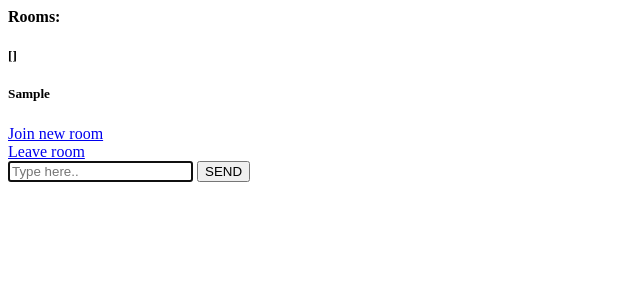
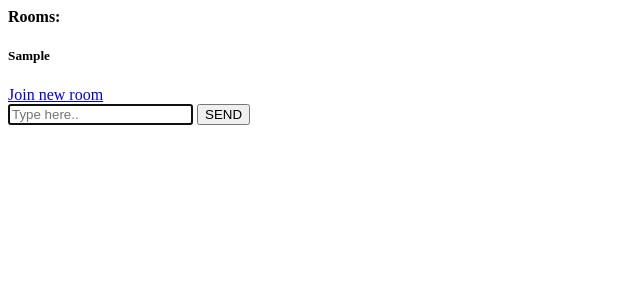
Before and after one commit to adarsh0016/chatapp-flask-socketio, a Flask app: template templates/chat.html in a window 1280 px wide. Shown: the top 300 px of the page, without its empty margins (0-640 px from the left). Run offline with Flask 2, Linux system fonts and the light colour scheme; the template is opened without the code that fills it: most values are stand-ins (such as "Sample title", 1, 10 or a date in 2020); some libraries are stand-ins or nearby versions.

Commit message:
refined a bit

```diff
--- a/application.py
+++ b/application.py
@@ -25,6 +25,7 @@
 login.init_app(app)
 
 ROOMS = []
+room_name = ""
 
 @login.user_loader
 def load_user(id):
@@ -63,7 +64,7 @@
     if login_form.validate_on_submit():
         user_object = User.query.filter_by(username=login_form.username.data).first()
         login_user(user_object)
-        return redirect(url_for('create_room'))
+        return redirect(url_for('chat'))
 
         return "Not logged in!"
 
@@ -102,8 +103,11 @@
     user_rooms_list = []
     for user_room in user_rooms:
         user_rooms_list.append(user_room.room)
+    if room_name not in user_rooms_list:
+        user_rooms_list.append(room_name)
+    user_rooms_list.reverse()
 
-    return render_template('chat.html', username=current_user.username, room_name=room_name, user_rooms_list=user_rooms_list)
+    return render_template('chat.html', username=current_user.username, user_rooms_list=user_rooms_list)
 
 @app.route("/leave", methods=['GET'])
 def leave_room__():
@@ -127,16 +131,16 @@
 def join(data):
     join_room(data['room'])
 
+    send({'msg': data['username'] + " has joined the '" + data['room'] + "' room."}, room=data['room'])
+
     #Adding the room name the user connected to, to the database.
     room = Rooms(username = data['username'], room = data['room'], userroom = (data['username']+data['room']))
     db.session.add(room)
     db.session.commit()
 
-    send({'msg': data['username'] + " has joined the '" + data['room'] + "' room."}, room=data['room'])
-
 @socketio.on('leave')
 def leave(data):
-    send({'msg': data['username'] + " has left the " + data['room'] + " room."}, room=data['room'])
+    send({'msg': data['username'] + " has left the '" + data['room'] + "' room."}, room=data['room'])
     leave_room(data['room'])
 
 
--- a/static/scripts/socketio.js
+++ b/static/scripts/socketio.js
@@ -2,7 +2,14 @@
     var socket = io.connect(location.protocol + '//' + document.domain + ':' + location.port);
 
     room = room_name;
-    joinRoom(room);
+    if (room_name != "") {
+        joinRoom(room);
+    } else {
+        document.getElementById("user_message").style.visibility="hidden";
+        document.getElementById("send_message").style.visibility="hidden";
+        msg = "Select a room and start chatting!";
+        printSysMsg(msg);
+    }
 
     // displays incomming messages
     socket.on('message', data => {
@@ -33,6 +40,8 @@
         //Room selesction
         document.querySelectorAll('.select-room').forEach(p => {
             p.onclick = () => {
+                document.getElementById("user_message").style.visibility="visible";
+                document.getElementById("send_message").style.visibility="visible";
                 let newRoom = p.innerHTML;
                 if (newRoom != room) {
                     leaveRoom(room);
@@ -42,8 +51,8 @@
             };
         });
 
-    //Leave room button
-    document.querySelector('#leave_button').onclick = () => {
+    //New room button
+    document.querySelector('#create_room').onclick = () => {
         leaveRoom(room_name)
     }
 
--- a/templates/chat.html
+++ b/templates/chat.html
@@ -13,15 +13,13 @@
             <!--room selection-->
             <nav id="sidebar">
                 <h4>Rooms:</h4>
-                <h5 class="select-room">{{ room_name }}</h5>
                 {% for i in user_rooms_list %}
-                    <h5 class="select-room">{{ i }}</h5>
+                    {% if i != "" %}
+                        <h5 class="select-room">{{ i }}</h5>
+                    {% endif %}
                 {% endfor %}
-                <a id="create_room" href={{url_for('create_room')}}">Join new room</a>
+                <a id="create_room" href={{url_for('create_room')}}>Join new room</a>
             </nav>
-            <div id="leave_section">
-                <a id="leave_button" href={{ url_for('leave_room__') }}>Leave room</a>
-            </div>
 
             <!--message are-->
             <div id="rightside-panel">
@@ -42,7 +40,7 @@
         <!-- get username ans room_name-->
         <script type="text/javascript">
             const username = `{{ username }}`;
-            const room_name = `{{ room_name }}`;
+            const room_name = `{{ user_rooms_list[0] }}`;
             const user_rooms_list = `{{ user_rooms_list }}`
         </script>
 
```
